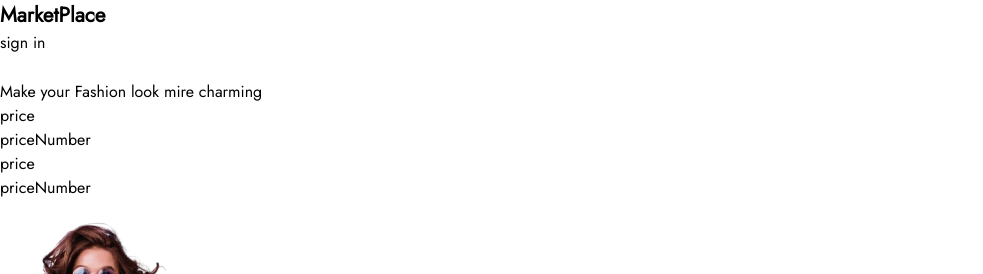
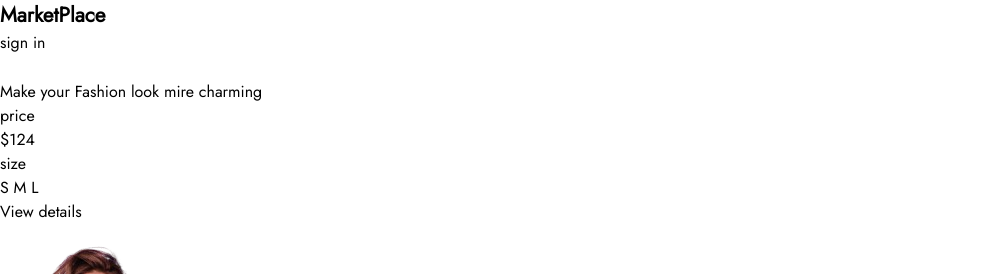
Before and after one commit to wyenelle/main-market, a React (Vite) app: page / in a window 1280 px wide. Shown: the top 274 px of the page, without its empty margins (0-983 px from the left). Built offline with nearby package versions, Linux system fonts and the light colour scheme.

Commit message:
adding styles to the banner component

```diff
--- a/src/component/banner/banner.jsx
+++ b/src/component/banner/banner.jsx
@@ -3,25 +3,34 @@ import Button from '../button/button'
 
 
 const Banner = () => {
+    const sty = {
+        fontVariant: 'small-caps'
+    }
     // dynamic banner using the product context
     return(
-        <section className='h-1/3 border-4 border-yellow-500 grid grid-cols-2' >
+        <section className='h-1/3 grid grid-cols-2' >
            <div className=" flex flex-col gap-2 justify-center">
-                <h1 className='h1'> Make your <span>Fashion</span> look mire charming</h1>
-                <div className='grid grid-cols-3 gap-3'>
-                    <div className='flex flex-col gap-2'>
-                        <p>price</p>
-                        <h1> priceNumber</h1>
+                <h1 className='h1 '> Make your <span>Fashion</span> look mire charming</h1>
+                <div className='grid grid-cols-3 gap-3 '>
+                    <div className='flex flex-col gap-4'>
+                        <p className='font-bold'>price</p>
+                        <h1 className='text-2xl font-bolder '> $124</h1>
                     </div>
                     <div className='flex flex-col gap-2'>
-                        <p>price</p>
-                        <h1> priceNumber</h1>
+                        <p className='text-center font-bold'>size</p>
+                        <div style={sty} className='flex' >
+                            <span className="border rounded-full p-3"> S </span>
+                            <span className="border rounded-full p-3"> M</span>
+                            <span className="border rounded-full p-3"> L </span>
+                        </div>
                     </div>
                 </div>
-                {/* <Button text='View details' /> */}
+                <div className='h-12 '>
+                    <button className='h-full w-full border-none outline-none shadow-lg flex justify-center items-center mx-auto bg-black text-white rounded-full p-3'>View details</button>
+                </div>
            </div>
            <div className=" flex justify-end items-center">
-                <img src={BAnnerImg} className='h-3/4 w-2/4' alt="" />
+                <img src={BAnnerImg} className='h-5/6 w-2/4' alt="" />
            </div>
         </section>
     )
--- a/src/routes/cart/cart.jsx
+++ b/src/routes/cart/cart.jsx
@@ -21,7 +21,7 @@ const Cart = () => {
         ))}
       </div>
       <div className="flex justify-center items-center absolute bottom-3 right-0 left-0 h-10  ">
-          <Button text={total}/>
+          <Button checkout='Checkout: $' text={total}/>
       </div>
     </section>
   );
```
